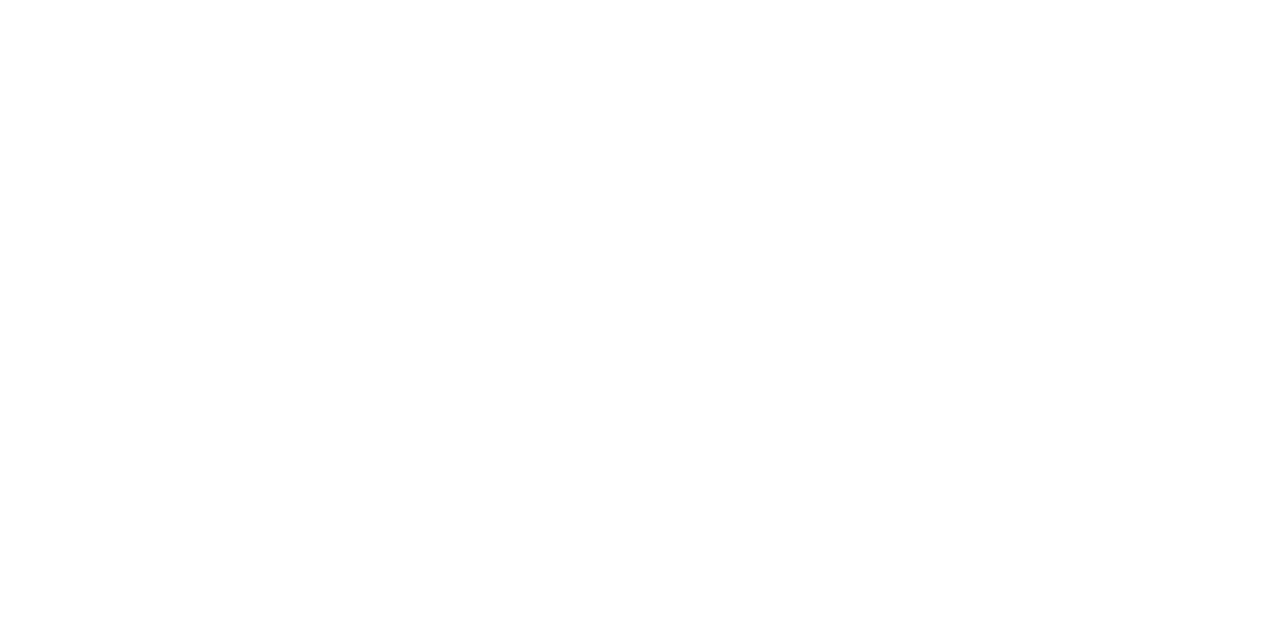
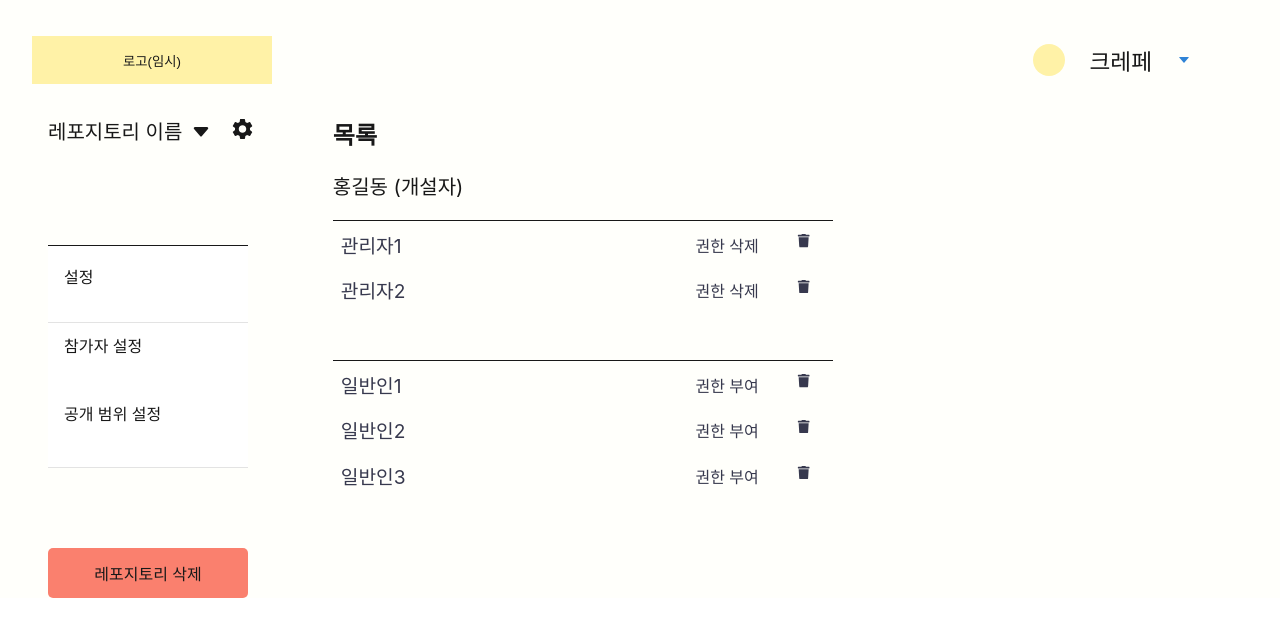
Before and after one commit to tukcom2023CD/AOK, a React (Create React App) app in the folder frontend/: page /repository_setting in a window 1280 px wide. Before the commit this address had no page. Shown: the top 636 px of the page. Built offline with nearby package versions, Linux system fonts and the light colour scheme.

Commit message:
[design/24] 레포지토리 세팅 페이지 디자인 완료

```diff
--- a/frontend/src/App.tsx
+++ b/frontend/src/App.tsx
@@ -5,6 +5,7 @@
 import Login from './Pages/Member/Login';
 import Upload from './Pages/Upload';
 import Repository from './Pages/Repository/Repository';
+import RepositorySetting from './Pages/Repository/RepositorySetting';
 import Branch from './Pages/Branch/Branch';
 
 function App() {
@@ -22,6 +23,7 @@
           <Route path='/Log' element={<Log/>} />
           <Route path='/repository' element={<Repository/>} />
           <Route path='/branch' element={<Branch/>} />
+          <Route path='/repository_setting' element={<RepositorySetting/>} />
         </Routes>
       </Router>
     </div>
--- /dev/null
+++ b/frontend/src/Components/Authority/Authority.module.css
@@ -0,0 +1,45 @@
+.authority{
+    margin-bottom: 3rem;
+}
+
+.list_row{
+    display: flex;
+    justify-content: space-between;
+    align-items: center;
+    padding: 0.5rem 1rem;
+    margin: 0.1rem 0;
+    color: var(--color-text);
+    list-style: none;;
+    padding-left: 0%;
+}
+
+.checkbox{
+    width: 1.5rem;
+    height: 1.5rem;
+}
+
+.text{
+    flex: 1 1 0%;
+    margin-left: 0.5rem;
+    font-size: 1.2rem;
+}
+
+.icon{
+    width: 26px;
+    height: 26px;
+    background-color: var(--color-grey);
+    border-radius: 50%;
+    transition: all 150ms ease-out;
+    margin-left: 2rem;
+}
+
+.icon :hover{
+    background-color: var(--color-accent);
+    transform: rotate(15deg) scale(1.2);
+}
+
+.button {
+    color: var(--color-text);
+    background-color: transparent;
+    border-radius: 100%;
+}
--- /dev/null
+++ b/frontend/src/Components/Authority/AuthorityList.tsx
@@ -0,0 +1,64 @@
+import React from 'react';
+import {FaTrash} from 'react-icons/fa';
+import styled from "styled-components";
+import styles from './Authority.module.css';
+
+export default function AuthorityList() {
+    return (
+        <div>
+        <div className={styles.authority}>
+            <Divider/>
+            <li className={styles.list_row}>
+            <label className={styles.text}>
+                관리자1</label>
+                <span>권한 삭제</span>
+            <span className={styles.icon}><button className={styles.button}><FaTrash/></button></span>
+        </li>
+
+        <li className={styles.list_row}>
+            <label className={styles.text}>
+                관리자2</label>
+                <span>권한 삭제</span>
+            <span className={styles.icon}><button className={styles.button}><FaTrash/></button></span>
+        </li>
+    </div>
+
+
+    <div className={styles.authority}>
+        <Divider/>
+        <div className={styles.authority_delete}></div>
+        <li className={styles.list_row}>
+            <label className={styles.text}>
+                일반인1</label>
+                <span>권한 부여</span>
+            <span className={styles.icon}><button className={styles.button}><FaTrash/></button></span>
+        </li>
+
+        <li className={styles.list_row}>
+            <label className={styles.text}>
+            일반인2</label>
+                <span>권한 부여</span>
+            <span className={styles.icon}><button className={styles.button}><FaTrash/></button></span>
+        </li>
+
+
+        <li className={styles.list_row}>
+            <label className={styles.text}>
+            일반인3</label>
+                <span>권한 부여</span>
+            <span className={styles.icon}><button className={styles.button}><FaTrash/></button></span>
+        </li>
+    </div>
+    </div>
+    );
+}
+
+const DivDivider = styled.div`
+    width: 500px;
+    height: 1px;
+    background: black;
+`;
+
+function Divider() {
+    return <DivDivider>{}</DivDivider>;
+}
--- a/frontend/src/Components/BasicList/BasicList.tsx
+++ b/frontend/src/Components/BasicList/BasicList.tsx
@@ -3,7 +3,6 @@
 import List from '@mui/material/List';
 import ListItem from '@mui/material/ListItem';
 import ListItemButton from '@mui/material/ListItemButton';
-import ListItemIcon from '@mui/material/ListItemIcon';
 import ListItemText from '@mui/material/ListItemText';
 import Divider from '@mui/material/Divider';
 import styles from './BasicList.module.css';
--- /dev/null
+++ b/frontend/src/Components/BasicList_repo_setting/BasicList.module.css
@@ -0,0 +1,34 @@
+.list{
+    flex: 1 1  auto;
+    overflow-y: auto;
+}
+
+.scroll{
+    display: inline-block;
+    width: 150px;
+    height: 250px;
+    padding: 20px;
+    overflow-y: scroll;
+    border: 1px solid black;
+    box-sizing: border-box;
+    color: white;
+    font-family: 'Nanum Gothic';
+    background-color: rgba(0,0,0,0.8);
+}
+
+/* 스크롤바 설정*/
+.box::-webkit-scrollbar{
+    width: 10px;
+}
+
+/* 스크롤바 막대 설정*/
+.box::-webkit-scrollbar-thumb{
+    background-color: rgba(255,255,255,1);
+    /* 스크롤바 둥글게 설정    */
+    border-radius: 10px;
+}
+
+/* 스크롤바 뒷 배경 설정*/
+.box::-webkit-scrollbar-track{
+    background-color: rgba(0,0,0,0);
+}
--- /dev/null
+++ b/frontend/src/Components/BasicList_repo_setting/BasicList_repo_setting.tsx
@@ -0,0 +1,38 @@
+import * as React from 'react';
+import Box from '@mui/material/Box';
+import List from '@mui/material/List';
+import ListItem from '@mui/material/ListItem';
+import ListItemButton from '@mui/material/ListItemButton';
+import ListItemText from '@mui/material/ListItemText';
+import Divider from '@mui/material/Divider';
+import styles from './BasicList.module.css';
+import { margin, padding } from '@mui/system';
+
+
+export default function BasicList_repo_setting() {
+  return (
+    <Box className={styles.box} sx={{ width: '100%', maxWidth: 200, bgcolor: 'background.paper' }}>
+      <nav aria-label="main mailbox folders">
+        <List className={styles.list}>
+          <ListItem disablePadding>
+            <ListItemButton>
+              <ListItemText primary="설정" />
+            </ListItemButton>
+          </ListItem>
+          <Divider />
+          <ListItem disablePadding>
+            <ListItemButton>
+              <ListItemText primary="참가자 설정" />
+            </ListItemButton>
+          </ListItem>
+          <ListItem disablePadding>
+            <ListItemButton>
+              <ListItemText primary="공개 범위 설정" />
+            </ListItemButton>
+          </ListItem>
+        </List>
+      </nav>
+      <Divider />
+    </Box>
+  );
+}
--- /dev/null
+++ b/frontend/src/Pages/Repository/RepositorySetting.module.css
@@ -0,0 +1,40 @@
+.repoName{
+    display: inline-block;
+}
+
+.middleContent{
+    margin: 0 3rem;
+    display: flex;
+}
+
+.leftBar{
+    width: 20%;
+}
+
+.rightBar{
+    margin-left: 3rem;
+}
+
+.repoList{
+    margin-bottom: 5rem;
+}
+
+.down{
+    margin: 0px 3px;
+    transform: translateY(3px);
+}
+
+.setting{
+    margin: 0px 4px;
+    transform: translateY(2.5px);
+}
+
+.line{
+    width: 200px;
+    height: 1px;
+    background-color: black;
+}
+
+p{
+    font-size: 20px;
+}
--- /dev/null
+++ b/frontend/src/Pages/Repository/RepositorySetting.tsx
@@ -0,0 +1,47 @@
+import React, { useLayoutEffect } from 'react';
+import styled from 'styled-components';
+import {DndProvider} from 'react-dnd';
+import { HTML5Backend } from 'react-dnd-html5-backend';
+import { BtnStyle } from '../../Components/Button';
+import { MainBackground } from '../../Components/MainPageBgr';
+import UpsideBar from '../../Components/UpsideBar';
+import styles from './RepositorySetting.module.css';
+import {BsFillCaretDownFill} from "react-icons/bs";
+import {MdSettings} from "react-icons/md"
+import BasicList_repo_setting from '../../Components/BasicList_repo_setting/BasicList_repo_setting';
+import AuthorityList from '../../Components/Authority/AuthorityList';
+
+
+
+export default function RepositorySetting() {
+
+    return (
+        <div>
+        <MainBackground display='inline-block' backgroundcolor='rgba(255,241,158,0.05)'>
+        <UpsideBar/>
+        <DndProvider backend={HTML5Backend}>
+        <div className={styles.middleContent}>
+        <div className={styles.leftBar}>
+        <div className={styles.repoList}>
+        <p className={styles.repoName}>레포지토리 이름 </p>
+        <span><button><BsFillCaretDownFill className={styles.down} size={20}/></button></span>
+        <span><button><MdSettings className={styles.setting} size={25}/></button></span>
+        </div>
+        <div className={styles.line}></div>
+        <BasicList_repo_setting/>
+        <BtnStyle backgroundcolor='#FA735F' width='200px' height='50px' borderRadius='5px' marginTop='5rem'>레포지토리 삭제</BtnStyle>
+        </div>
+
+        <div className={styles.rightBar}>
+            <div className={styles.title}><h2>목록</h2></div>
+            <div className={styles.editor}><p>홍길동 (개설자)</p></div>
+
+            <AuthorityList/>
+        </div>
+        </div>
+        </DndProvider>
+
+        </MainBackground>
+        </div>
+    );
+}
```
Also changed, not shown: 1 other file (tests, documents, lock files or other folders).
